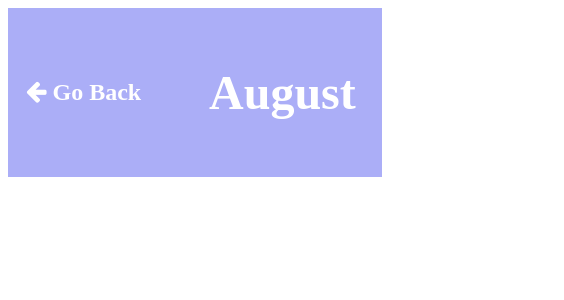
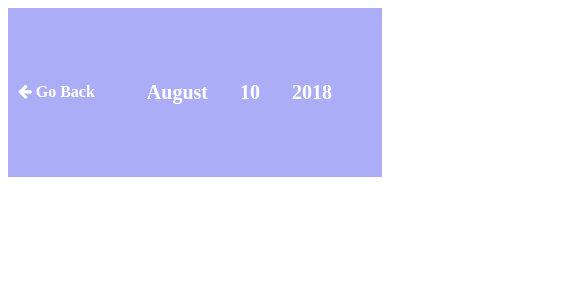
Before and after one commit to angelbenoit/React-Calendar, a React (Create React App) app: page / in a window 390 px wide. Both pictures are taken after a click on the element "10". Shown: the top 300 px of the page, 564 px wide, since content can reach past the window. Built offline with nearby package versions, Linux system fonts and the light colour scheme.

Commit message:
make specified date page responsive

```diff
--- a/src/components/Calendar.js
+++ b/src/components/Calendar.js
@@ -118,7 +118,7 @@ class LandingPage extends Component {
                 className="week-day"
                 onClick={() => this.redirectToSpecifiedDate(dates[k].dayNum)}
             >
-                {dates[k].dayNum}
+                {Number(dates[k].dayNum)}
             </td>);
         }
 
--- a/src/css/style.css
+++ b/src/css/style.css
@@ -67,19 +67,27 @@
   font-weight: bold;
   background-color: #ABAEF7;
   color: white;
-  min-height: 20vh;
-  width: 100%;
-  margin: 0 auto; }
+  min-height: 20vh; }
   .day-header-back {
     margin: auto;
     font-size: 1.5rem; }
+    @media only screen and (max-width: 800px) {
+      .day-header-back {
+        font-size: 1rem; } }
     .day-header-back:hover {
       color: #9195ff;
       cursor: pointer; }
   .day-header-date {
     display: flex;
-    width: 50%;
     margin: auto;
     font-size: 3rem; }
+    @media only screen and (max-width: 800px) {
+      .day-header-date {
+        font-size: 2rem;
+        padding-right: 2rem; } }
+    @media only screen and (max-width: 400px) {
+      .day-header-date {
+        font-size: 1.25rem;
+        padding-right: 2.5rem; } }
   .day-header__item {
     margin-left: 2rem; }
--- a/src/sass/specified-day.scss
+++ b/src/sass/specified-day.scss
@@ -4,12 +4,13 @@
     background-color: #ABAEF7;
     color: white;
     min-height: 20vh;
-    width: 100%;
-    margin: 0 auto;
 
     &-back{
         margin: auto;
         font-size: 1.5rem;
+        @media only screen and (max-width: 800px) {
+            font-size: 1rem;
+        }
 
         &:hover{
             color: rgb(145, 149, 255);
@@ -19,9 +20,17 @@
 
     &-date{
         display: flex;
-        width: 50%;
         margin: auto;
         font-size: 3rem;
+        @media only screen and (max-width: 800px) {
+            font-size: 2rem;
+            padding-right: 2rem;
+        }
+        @media only screen and (max-width: 400px) {
+            font-size: 1.25rem;
+            padding-right: 2.5rem;
+        }
+
     }
 
     &__item{
```
